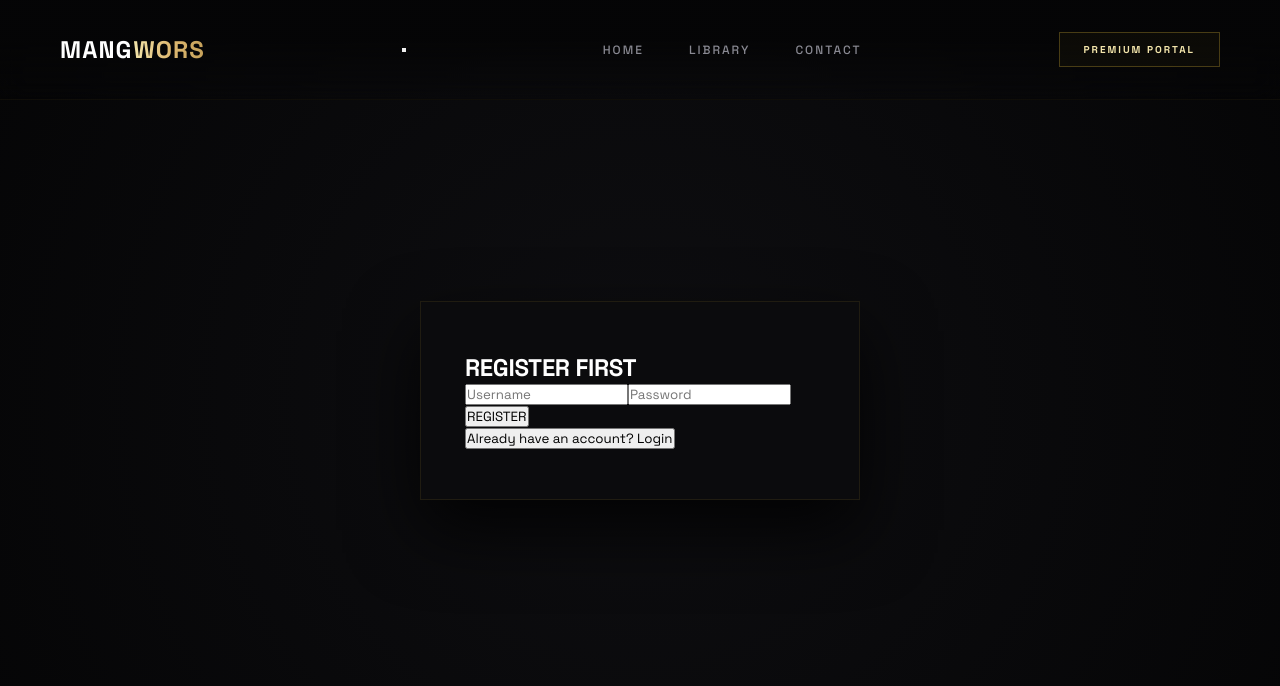
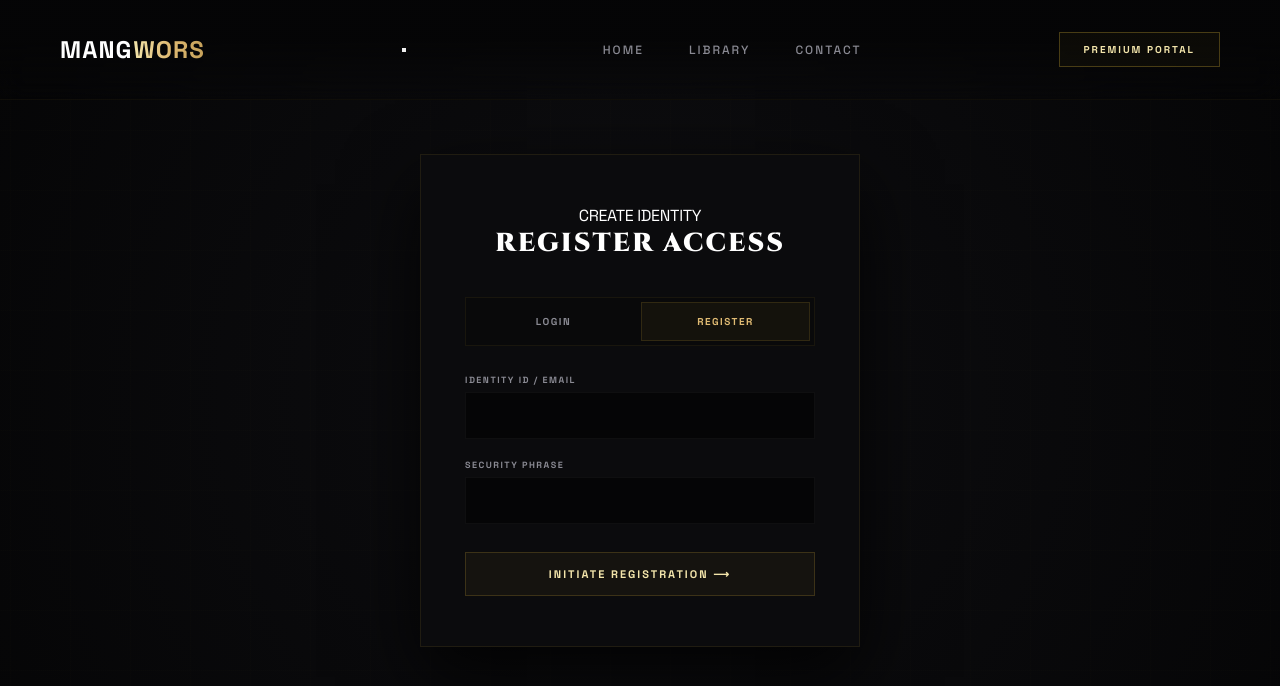
Before and after one commit to Oscarv2005/Mang-Wors, a React (Vite) app: page / in a window 1280 px wide. Both pictures are taken after a click on the button "PREMIUM PORTAL". Shown: the top 686 px of the page. Built offline with nearby package versions, Linux system fonts and the light colour scheme; no server answers.

Commit message:
Update Login.jsx

```diff
--- a/src/Login.jsx
+++ b/src/Login.jsx
@@ -39,17 +39,65 @@ function Login({ setView, setIsUserLoggedIn, targetRedirectManga }) {
 
   return (
     <section className="login-section-gold">
+      <div className="login-bg-lines-prestige" aria-hidden="true" />
       <div className="login-container-gold">
-        <h1>{isRegistering ? "REGISTER FIRST" : "LOGIN"}</h1>
-        <form onSubmit={handleSubmit}>
-          <input type="text" placeholder="Username" value={username} onChange={(e) => setUsername(e.target.value)} required />
-          <input type="password" placeholder="Password" value={password} onChange={(e) => setPassword(e.target.value)} required />
-          <button type="submit">{isRegistering ? "REGISTER" : "LOGIN"}</button>
+        <div className="login-gate-pin pin-tl" />
+        <div className="login-gate-pin pin-br" />
+
+        <div className="login-header-gold">
+          <span className="login-subtitle-gold">
+            {isRegistering ? "CREATE IDENTITY" : "IDENTIFICATION GATE"}
+          </span>
+          <h1 className="login-title-gold">
+            {isRegistering ? "REGISTER ACCESS" : "ARCHIVE ACCESS"}
+          </h1>
+          <div className="login-rule-gold" />
+        </div>
+
+        <div className="auth-mode-selector-tabs">
+          <button
+            className={`auth-tab-btn ${!isRegistering ? "active-tab" : ""}`}
+            onClick={() => setIsRegistering(false)}
+          >
+            LOGIN
+          </button>
+          <button
+            className={`auth-tab-btn ${isRegistering ? "active-tab" : ""}`}
+            onClick={() => setIsRegistering(true)}
+          >
+            REGISTER
+          </button>
+        </div>
+
+        {message && (
+          <div className="login-error-box-gold">
+            <p>{message}</p>
+          </div>
+        )}
+
+        <form onSubmit={handleSubmit} className="login-form-gold">
+          <div className="login-input-group-gold">
+            <label>IDENTITY ID / EMAIL</label>
+            <input
+              type="text"
+              value={username}
+              onChange={(e) => setUsername(e.target.value)}
+              required
+            />
+          </div>
+          <div className="login-input-group-gold">
+            <label>SECURITY PHRASE</label>
+            <input
+              type="password"
+              value={password}
+              onChange={(e) => setPassword(e.target.value)}
+              required
+            />
+          </div>
+          <button type="submit" className="login-submit-btn-gold">
+            {isRegistering ? "INITIATE REGISTRATION" : "AUTHENTICATE"} ⟶
+          </button>
         </form>
-        {message && <p>{message}</p>}
-        <button onClick={() => setIsRegistering(!isRegistering)}>
-          {isRegistering ? "Already have an account? Login" : "Need an account? Register"}
-        </button>
       </div>
     </section>
   );
```
